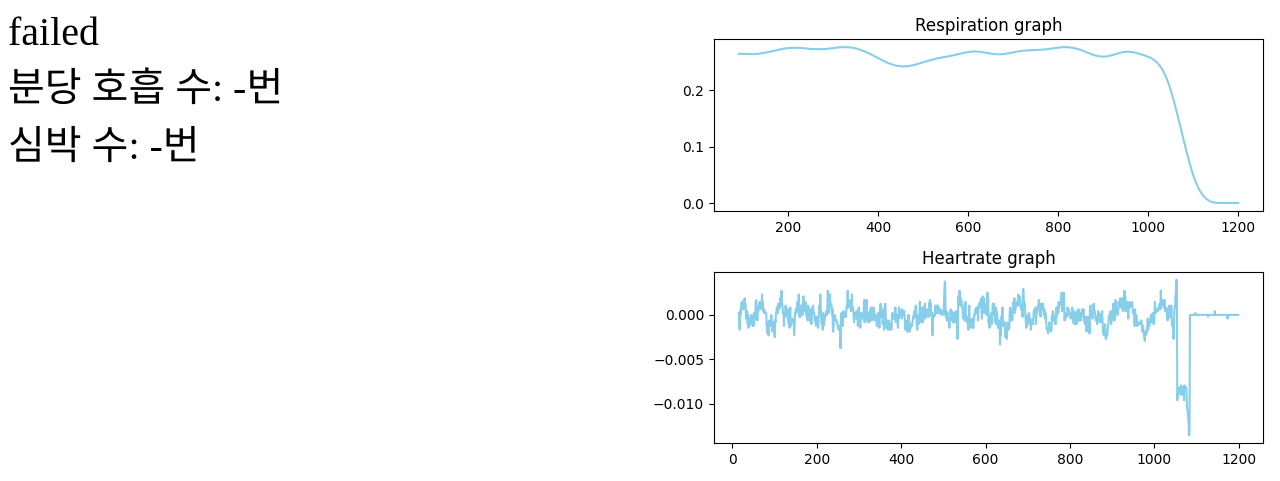
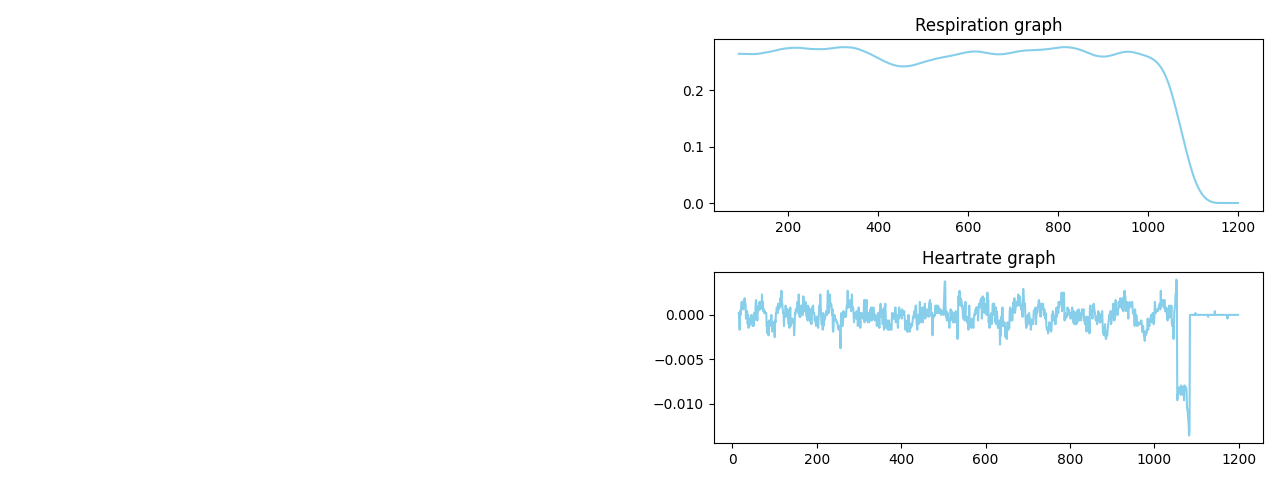
Before and after one commit to Mrhisik/ChapstonDesignProject, a Flask app: page / in a window 1280 px wide. Shown: the top 481 px of the page. Run offline with Flask 3, Linux system fonts and the light colour scheme; data that the repository does not hold is empty; parts of the project's set-up code (start-up, migrations or seed data) failed here and were passed over.

Commit message:
Update TestPage.html

```diff
--- a/templates/TestPage.html
+++ b/templates/TestPage.html
@@ -72,16 +72,19 @@
     </script>
     <style>
         div{
-            font-size: 40px;
+          font-size: 40px;
         }
         img{
           margin-left: 500px;
           margin-bottom: 300px;
         }
+        *{
+          color: white;
+        }
 
     </style>
 </head>
-<body>
+<body style="background-color=gray">
     <form action="index" method="post">
 
         <div id= "result"></div>
```
